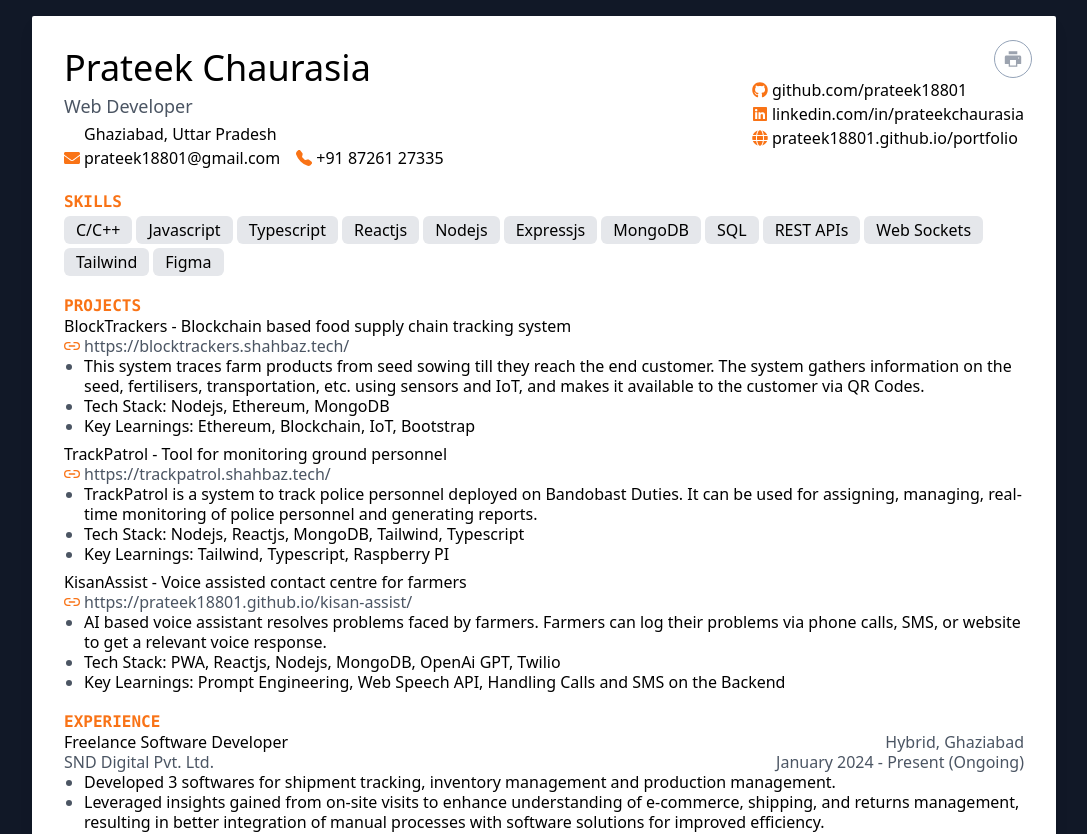
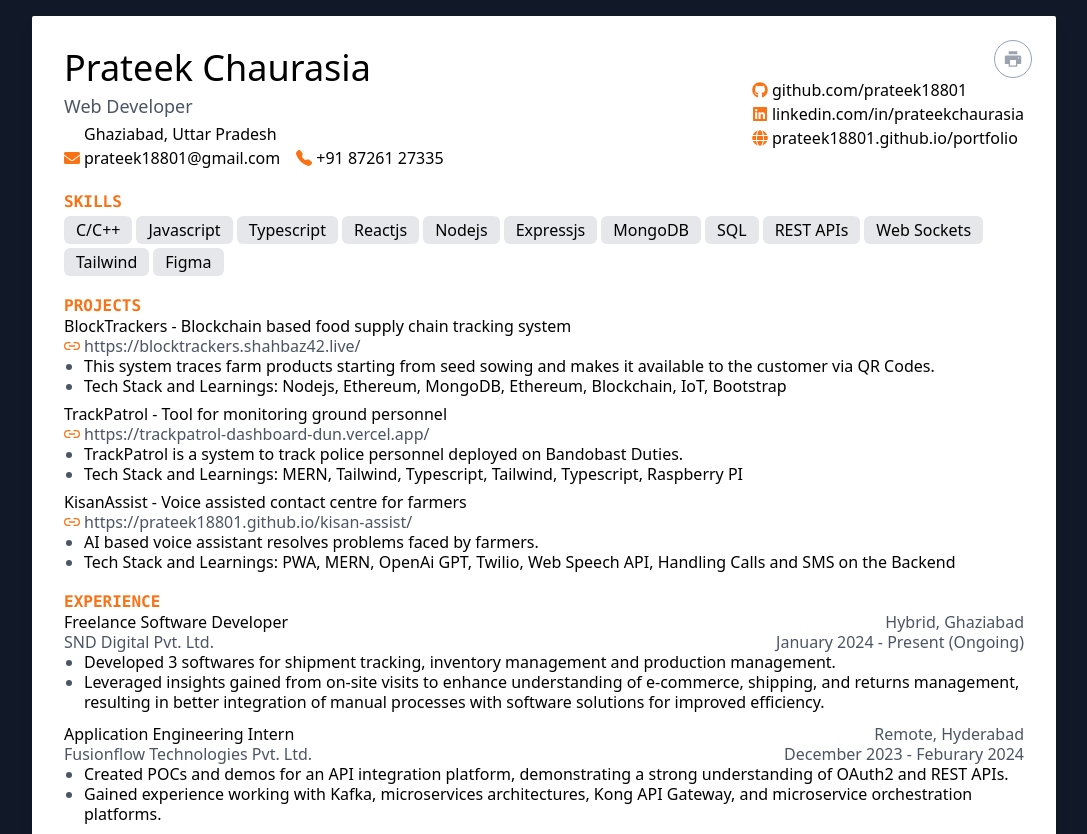
Before and after one commit to prateek18801/resume, a React (Vite) app: page / in a window 1280 px wide. Shown: the top 834 px of the page, without its empty margins (96-1183 px from the left). Built offline with nearby package versions, Linux system fonts and the light colour scheme; some icons are missing.

Commit message:
Shorten description

```diff
--- a/src/components/Projects.tsx
+++ b/src/components/Projects.tsx
@@ -13,24 +13,24 @@ const Projects = () => {
     const projects = [
         {
             title: "BlockTrackers - Blockchain based food supply chain tracking system",
-            url: "https://blocktrackers.shahbaz.tech/",
-            description: "This system traces farm products from seed sowing till they reach the end customer. The system gathers information on the seed, fertilisers, transportation, etc. using sensors and IoT, and makes it available to the customer via QR Codes.",
+            url: "https://blocktrackers.shahbaz42.live/",
+            description: "This system traces farm products starting from seed sowing and makes it available to the customer via QR Codes.",
             stack: "Nodejs, Ethereum, MongoDB",
             learnings: "Ethereum, Blockchain, IoT, Bootstrap"
         },
         {
             title: "TrackPatrol - Tool for monitoring ground personnel",
-            url: "https://trackpatrol.shahbaz.tech/",
-            description: "TrackPatrol is a system to track police personnel deployed on Bandobast Duties. It can be used for assigning, managing, real-time monitoring of police personnel and generating reports.",
-            stack: "Nodejs, Reactjs, MongoDB, Tailwind, Typescript",
+            url: "https://trackpatrol-dashboard-dun.vercel.app/",
+            description: "TrackPatrol is a system to track police personnel deployed on Bandobast Duties.",
+            stack: "MERN, Tailwind, Typescript",
             learnings: "Tailwind, Typescript, Raspberry PI"
         },
         {
             title: "KisanAssist - Voice assisted contact centre for farmers",
             url: "https://prateek18801.github.io/kisan-assist/",
-            description: "AI based voice assistant resolves problems faced by farmers. Farmers can log their problems via phone calls, SMS, or website to get a relevant voice response.",
-            stack: "PWA, Reactjs, Nodejs, MongoDB, OpenAi GPT, Twilio",
-            learnings: "Prompt Engineering, Web Speech API, Handling Calls and SMS on the Backend"
+            description: "AI based voice assistant resolves problems faced by farmers.",
+            stack: "PWA, MERN, OpenAi GPT, Twilio",
+            learnings: "Web Speech API, Handling Calls and SMS on the Backend"
         }
     ];
 
@@ -63,8 +63,7 @@ const ProjectCard = ({ title, url, description, stack, learnings }: ProjectCardP
             </a>
             <ul className='ml-5 list-disc marker:text-gray-600'>
                 <li>{description}</li>
-                <li>Tech Stack: {stack}</li>
-                <li>Key Learnings: {learnings}</li>
+                <li>Tech Stack and Learnings: {stack}, {learnings}</li>
             </ul>
         </div>
     );
```
